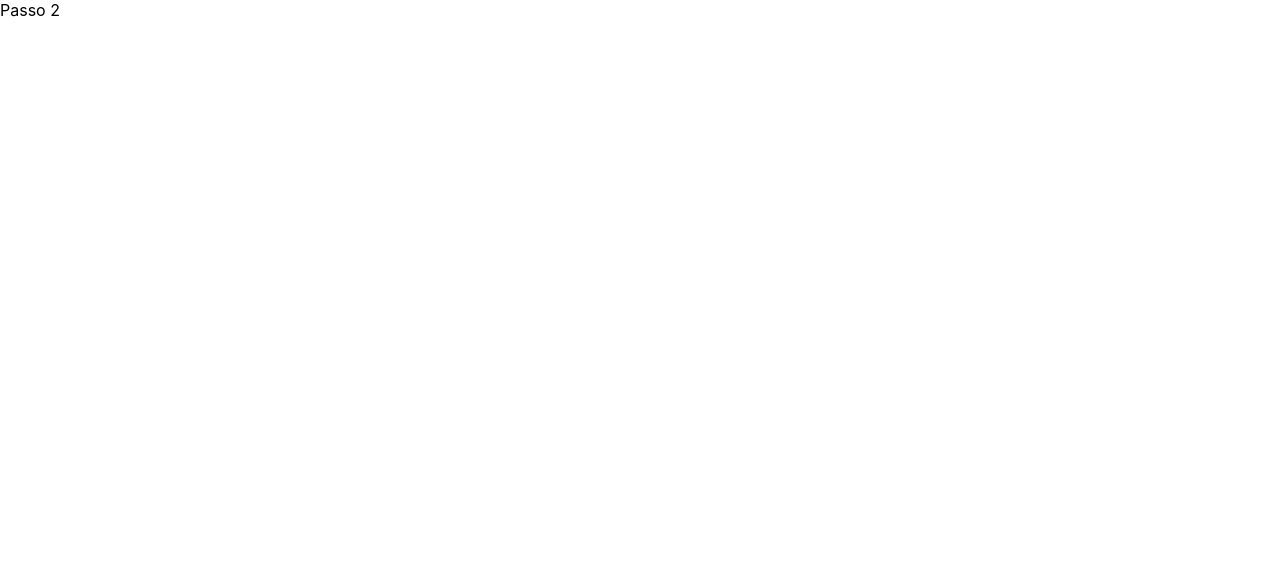
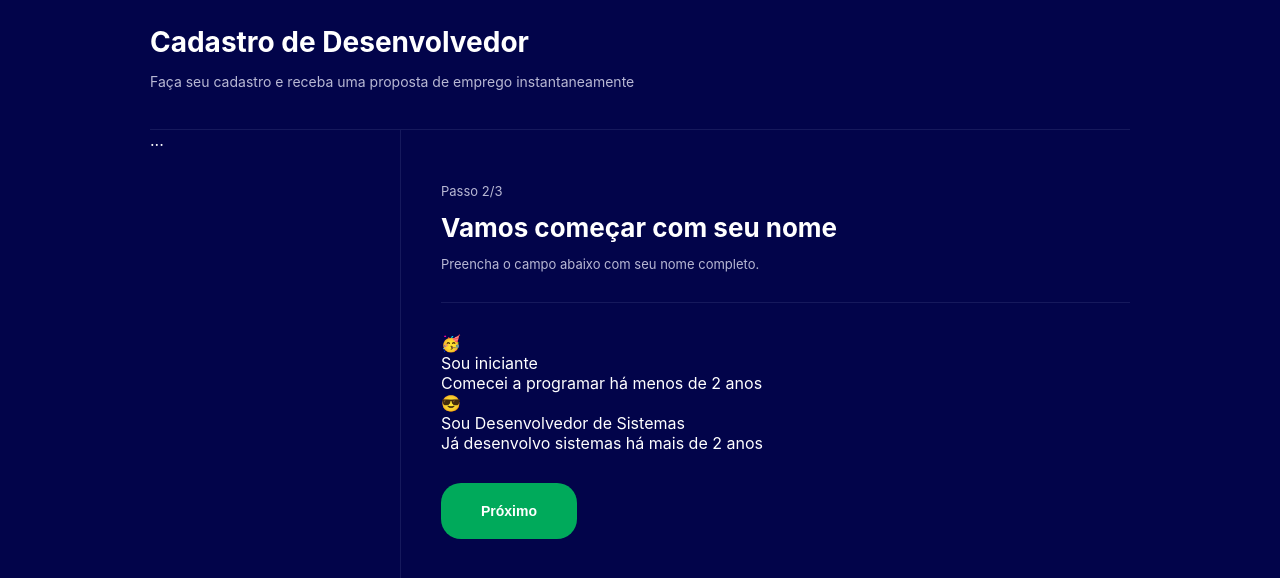
Before and after one commit to Wanderson-A-Timoteo/multi-step-form-with-reactjs, a React (Create React App) app: page /step2 in a window 1280 px wide. Shown: the top 578 px of the page. Built offline with nearby package versions, Linux system fonts and the light colour scheme.

Commit message:
Removido FormStep2 e substituido pra reuso código  FormStep1 e iniciado alterações para o passo 2

```diff
--- /dev/null
+++ b/src/components/SelectOption/index.tsx
@@ -0,0 +1,19 @@
+import * as C from './styles';
+
+type Props = {
+  title: string;
+  description: string;
+  icon: string;
+}
+
+export const SelectOption = ({ title, description, icon }: Props) => {
+  return(
+    <C.Container>
+      <C.Icon> { icon } </C.Icon>
+      <C.Info>
+        <C.Title> { title } </C.Title>
+        <C.Description> { description } </C.Description>
+      </C.Info>
+    </C.Container>
+  );
+}
--- /dev/null
+++ b/src/components/SelectOption/styles.ts
@@ -0,0 +1,21 @@
+import styled from "styled-components";
+
+export const Container = styled.div`
+
+`;
+
+export const Icon = styled.div`
+
+`;
+
+export const Info = styled.div`
+
+`;
+
+export const Title = styled.div`
+
+`;
+
+export const Description = styled.div`
+
+`;
--- a/src/pages/FormStep1/styles.ts
+++ b/src/pages/FormStep1/styles.ts
@@ -23,7 +23,7 @@
     font-size: 13px;
 
     span {
-      color: red;
+      color: #FF0F0F;
     }
 
     input {
--- a/src/pages/FormStep2/index.tsx
+++ b/src/pages/FormStep2/index.tsx
@@ -1,9 +1,53 @@
+import { useHistory } from 'react-router-dom';
 import * as C from './styles';
+import { useForm, FormActions } from '../../contexts/FormContext';
+import { Theme } from '../../components/Theme';
+import { ChangeEvent, useEffect } from 'react';
+import { SelectOption } from '../../components/SelectOption';
 
 export const FormStep2 = () => {
+
+  const history = useHistory();
+  const { state, dispatch } = useForm();
+
+  useEffect( () => {
+    dispatch({
+      type: FormActions.setCurrentStep,
+      payload: 2
+    });
+  }, []);
+
+  const handleNextStep = () => {
+    if (state.name !== '') {
+      history.push('/step3');
+    } else {
+      alert("Preencha todos os dados obrigatórios.")
+    }
+  }
+
   return(
-    <C.Container>
-      Passo 2
-    </C.Container>
+    <Theme>
+      <C.Container>
+        <p>Passo 2/3</p>
+        <h1>Vamos começar com seu nome</h1>
+        <p>Preencha o campo abaixo com seu nome completo.</p>
+
+        <hr />
+
+        <SelectOption
+          title="Sou iniciante"
+          description="Comecei a programar há menos de 2 anos"
+          icon="🥳"
+        />
+
+        <SelectOption
+          title="Sou Desenvolvedor de Sistemas"
+          description="Já desenvolvo sistemas há mais de 2 anos"
+          icon="😎"
+        />
+
+        <button onClick={handleNextStep}>Próximo</button>
+      </C.Container>
+    </Theme>
   );
 }
--- a/src/pages/FormStep2/styles.ts
+++ b/src/pages/FormStep2/styles.ts
@@ -1,5 +1,55 @@
 import styled from "styled-components";
 
 export const Container = styled.div`
+  p {
+    font-size: 13px;
+    color: #B8B8D4;
+  }
 
+  h1 {
+    margin: 0;
+    padding: 0;
+    font-size: 26px;
+  }
+
+  hr{
+    height: 1px;
+    border: 0;
+    background-color: #16195C;
+    margin: 30px 0;
+  }
+
+  label {
+    font-size: 13px;
+
+    span {
+      color: #FF0F0F;
+    }
+
+    input {
+      display: block;
+      margin-top: 7px;
+      box-sizing: border-box;
+      width: 100%;
+      padding: 20px 10px;
+      border: 2px solid #00AA5B;
+      border-radius: 10px;
+      color: #FFF;
+      outline: 0;
+      font-size: 15px;
+      background-color: #02044A;
+    }
+  }
+
+  button {
+    background-color: #00AA5B;
+    color: #FFF;
+    font-size: 14px;
+    font-weight: bold;
+    padding: 20px 40px;
+    border: 0;
+    border-radius: 20px;
+    cursor: pointer;
+    margin-top: 30px;
+  }
 `;
```
